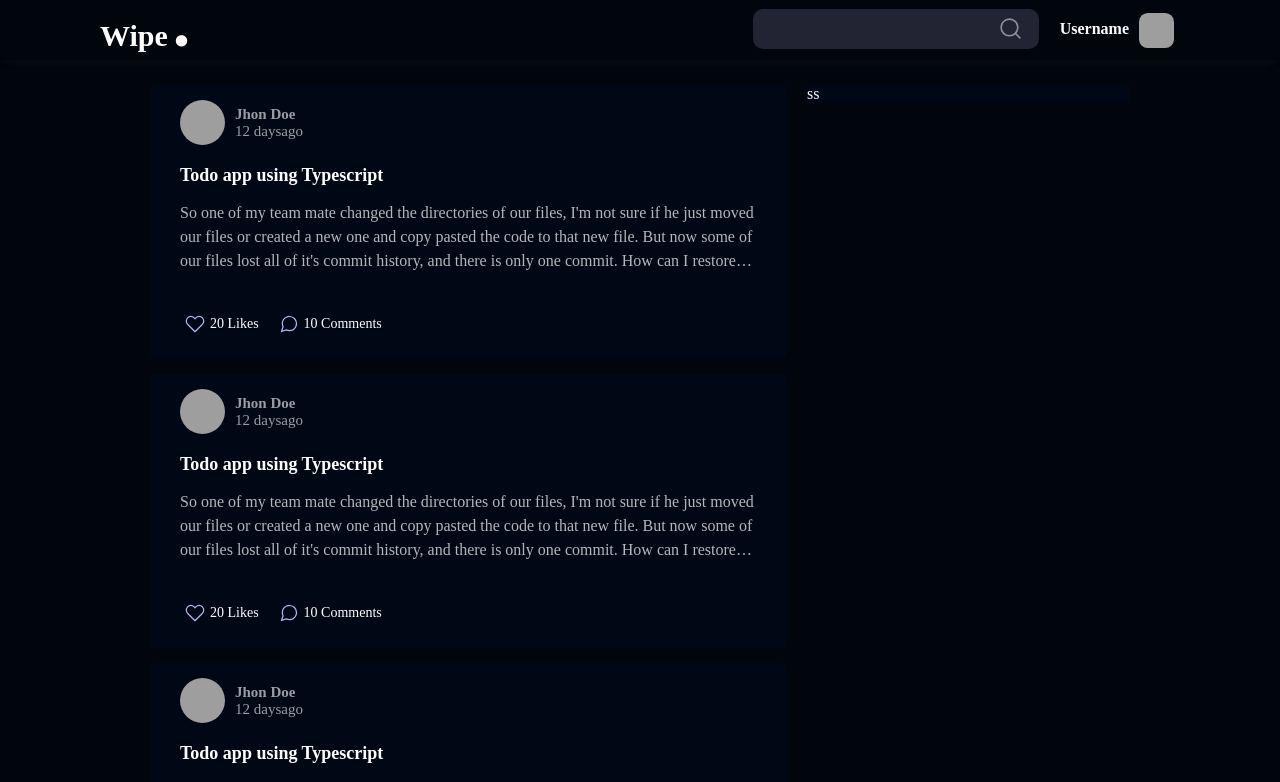
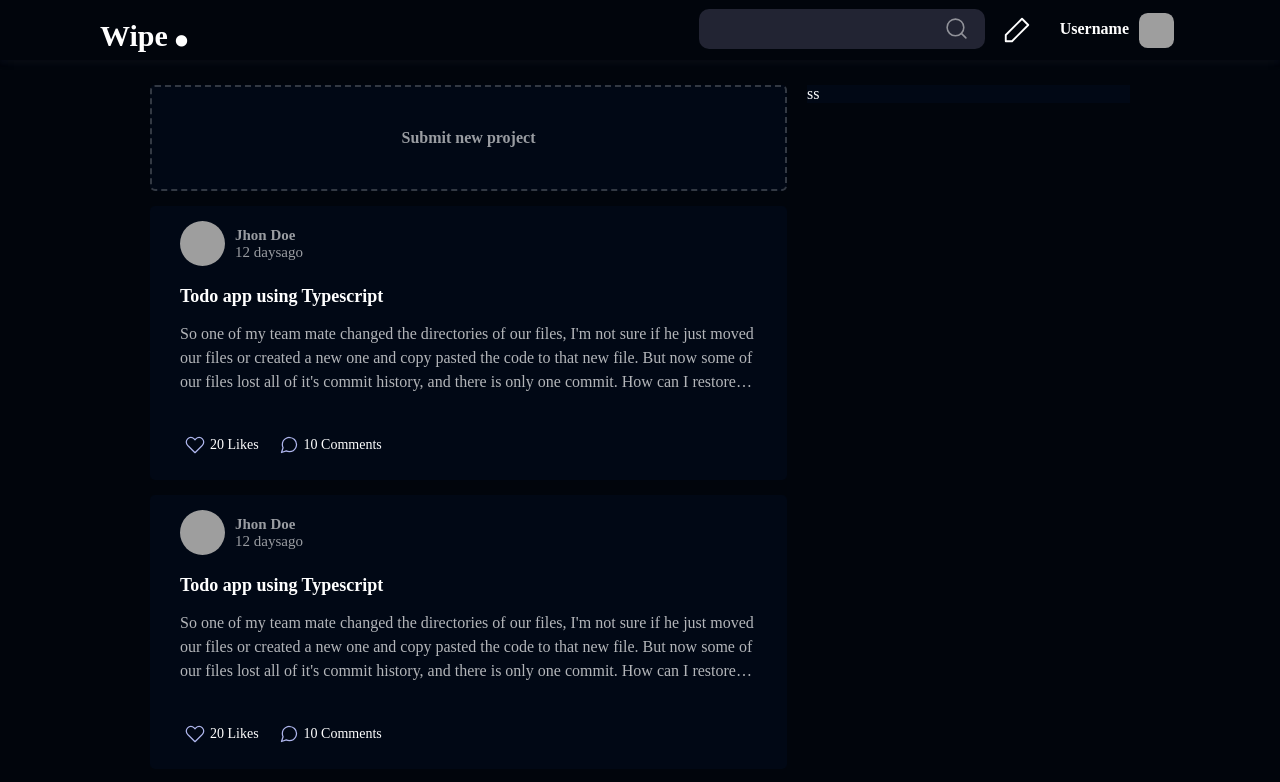
Before and after one commit to ocfranz/hello-world-projects, a React (Create React App) app: page / in a window 1280 px wide. Shown: the top 782 px of the page. Built offline with nearby package versions, Linux system fonts and the light colour scheme; grey boxes are pictures that could not be loaded; a web font is replaced by a local one.

Commit message:
header component done

```diff
--- /dev/null
+++ b/src/components/CreatePostCard/CreatePostCard.js
@@ -0,0 +1,17 @@
+import React from "react";
+import PropTypes from "prop-types";
+
+import { CreatePostCardStyled } from "./styles";
+const CreatePostCard = (props) => {
+  return (
+    <CreatePostCardStyled>
+      <div>
+        <span>Submit new project</span>
+      </div>
+    </CreatePostCardStyled>
+  );
+};
+
+CreatePostCard.propTypes = {};
+
+export default CreatePostCard;
--- /dev/null
+++ b/src/components/CreatePostCard/index.js
@@ -0,0 +1 @@
+export { default } from "./CreatePostCard";
--- /dev/null
+++ b/src/components/CreatePostCard/styles.js
@@ -0,0 +1,27 @@
+import styled from "styled-components";
+import { remy } from "../../styles/functions";
+import { Pointer } from "../../styles/utils";
+
+const CreatePostCardStyled = styled.div`
+  width: 100%;
+  margin-bottom: 15px;
+  div {
+    background-color: #010815;
+    display: flex;
+    align-items: center;
+    border-radius: 5px;
+    justify-content: center;
+    border: 2px dashed rgba(255, 255, 255, 0.2);
+    padding: ${remy(40)} ${remy(30)} ${remy(40)} ${remy(30)};
+
+    ${Pointer}
+  }
+  span {
+    font-size: 16px;
+    line-height: 22px;
+    font-weight: bold;
+    opacity: 0.6;
+  }
+`;
+
+export { CreatePostCardStyled };
--- a/src/components/Icon/Icon.js
+++ b/src/components/Icon/Icon.js
@@ -7,6 +7,7 @@ import IconSetting from "./icons/Settings";
 import IconSearch from "./icons/Search";
 import IconLike from "./icons/Like";
 import IconComment from "./icons/Comment";
+import IconCreate from "./icons/Create";
 
 const Icon = ({ iconName, size, color }) => {
   return (
@@ -17,6 +18,7 @@ const Icon = ({ iconName, size, color }) => {
       {iconName === "search" && <IconSearch size={size} color={color} />}
       {iconName === "like" && <IconLike size={size} color={color} />}
       {iconName === "comment" && <IconComment size={size} color={color} />}
+      {iconName === "create" && <IconCreate size={size} color={color} />}
     </>
   );
 };
--- /dev/null
+++ b/src/components/Icon/icons/Create.js
@@ -0,0 +1,17 @@
+import React from "react";
+const Edit2 = ({ size = 30, color = "#000000" }) => (
+  <svg
+    xmlns="http://www.w3.org/2000/svg"
+    width={size}
+    height={size}
+    viewBox="0 0 24 24"
+    fill="none"
+    stroke={color}
+    strokeWidth="1.5"
+    strokeLinecap="round"
+    strokeLinejoin="round"
+  >
+    <polygon points="16 3 21 8 8 21 3 21 3 16 16 3"></polygon>
+  </svg>
+);
+export default Edit2;
--- a/src/modules/Header/Header.js
+++ b/src/modules/Header/Header.js
@@ -6,7 +6,9 @@ import {
   HeaderWrapper,
   HeaderNav,
   UserAvatarWrapper,
+  CreatePost,
 } from "./styles";
+import Icon from "../../components/Icon";
 import Brand from "../../components/Brand";
 import Button from "../../components/Button";
 import SearchBar from "../../modules/SearchBar";
@@ -14,6 +16,7 @@ import UserAvatar from "../../components/UserAvatar";
 
 const Header = (props) => {
   const userAuth = useSelector((state) => state.userReducer.auth, shallowEqual);
+  const onOpenModalCreate = () => {};
   return (
     <>
       <HeaderStyled>
@@ -38,6 +41,13 @@ const Header = (props) => {
               {userAuth && (
                 <>
                   <li>
+                    <CreatePost>
+                      <button onClick={onOpenModalCreate}>
+                        <Icon iconName="create" color="#ffffff" />
+                      </button>
+                    </CreatePost>
+                  </li>
+                  <li>
                     <UserAvatarWrapper>
                       <div>Username</div>
                       <UserAvatar type="semi-rounded" />
--- a/src/modules/Header/styles.js
+++ b/src/modules/Header/styles.js
@@ -59,6 +59,27 @@ const HeaderNav = styled.div`
   }
 `;
 
+const CreatePost = styled.div`
+  display: inline-block;
+  vertical-align: middle;
+  button {
+    display: flex;
+    justify-items: center;
+    align-items: center;
+    background-color: transparent;
+    border: 0;
+    padding: 6px;
+    ${Pointer}
+    border: 1px solid transparent;
+    &:focus {
+      outline: none;
+      box-shadow: none;
+      border: 1px solid #222433;
+      border-radius: 5px;
+    }
+  }
+`;
+
 const UserAvatarWrapper = styled.div`
   ${Pointer}
   height: 100%;
@@ -77,4 +98,10 @@ const UserAvatarWrapper = styled.div`
   }
 `;
 
-export { HeaderStyled, HeaderWrapper, HeaderNav, UserAvatarWrapper };
+export {
+  HeaderStyled,
+  HeaderWrapper,
+  HeaderNav,
+  UserAvatarWrapper,
+  CreatePost,
+};
--- a/src/pages/Home/Home.js
+++ b/src/pages/Home/Home.js
@@ -10,6 +10,7 @@ import {
 
 import Layout from "../../components/Layout";
 import Grid from "../../components/Grid";
+import CreatePostCard from "../../components/CreatePostCard";
 import ProjectCard from "../../modules/ProjectCard";
 import Header from "../../modules/Header";
 
@@ -23,6 +24,7 @@ const Home = (props) => {
             <HomeMain>
               <Feed>
                 <FeedList>
+                  <CreatePostCard />
                   <ProjectCard />
                   <ProjectCard />
                   <ProjectCard />
```
